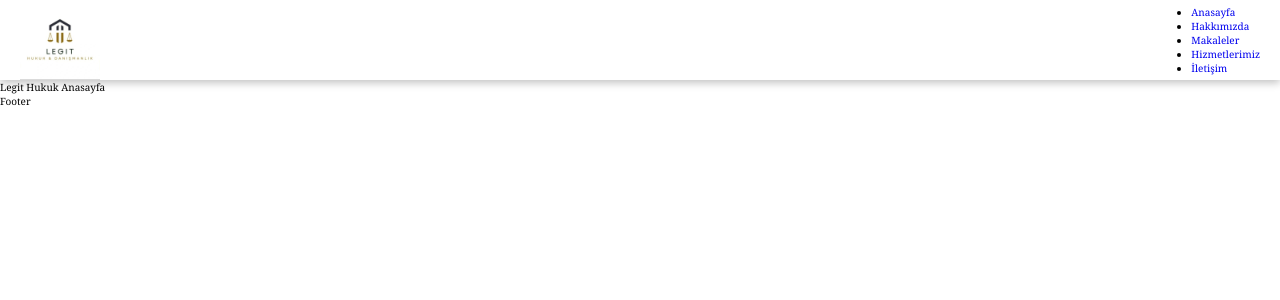
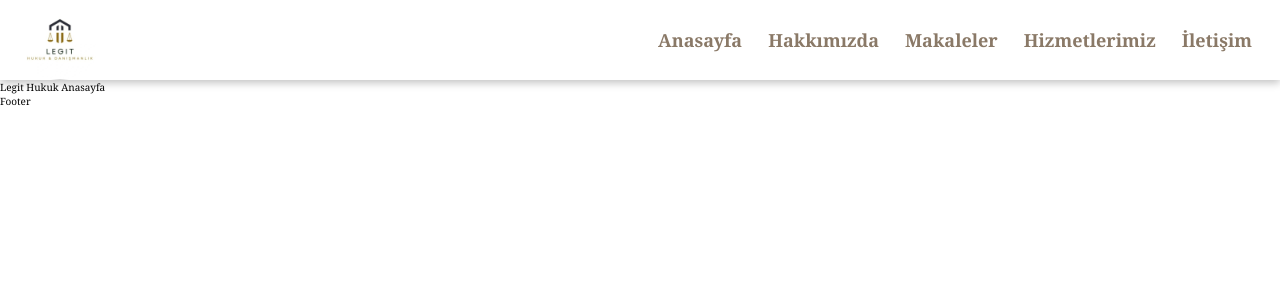
Before and after one commit to lyokocode/legit-hukuk, a React (Vite) app in the folder client/: page / in a window 1280 px wide. Shown: the top 300 px of the page. Built offline with nearby package versions, Linux system fonts and the light colour scheme.

Commit message:
navbar UI 1.0

```diff
--- a/client/package.json
+++ b/client/package.json
@@ -12,6 +12,7 @@
   "dependencies": {
     "react": "^18.2.0",
     "react-dom": "^18.2.0",
+    "react-icons": "^4.12.0",
     "react-router-dom": "^6.20.1",
     "sass": "^1.69.5"
   },
--- a/client/src/components/Navbar/index.jsx
+++ b/client/src/components/Navbar/index.jsx
@@ -1,27 +1,86 @@
-
-import { navigations } from "../../mockData/Navigation"
-import "./navbar.scss"
-import { Link } from "react-router-dom"
+import { useEffect, useRef, useState } from "react";
+import { navigations } from "../../mockData/Navigation";
+import "./navbar.scss";
+import { Link } from "react-router-dom";
+import { AiOutlineMenu, AiOutlineClose } from "react-icons/ai";
 
 export const Navbar = () => {
+    const [open, setOpen] = useState(false);
+
+    const closeActionRef = useRef();
+
+    const close = () => {
+        setOpen(false);
+    };
+
+    const handleKeyPress = (event) => {
+        if (event.keyCode === 27) {
+            // 27 is the keyCode for the "Escape" key
+            close();
+        }
+    };
+
+    useEffect(() => {
+        const handleClickOutside = (event) => {
+            if (
+                closeActionRef.current &&
+                !closeActionRef.current.contains(event.target)
+            ) {
+                close();
+            }
+        };
+
+        const handleKeyPressEvent = (event) => {
+            handleKeyPress(event);
+        };
+
+        document.addEventListener("mousedown", handleClickOutside);
+        document.addEventListener("keydown", handleKeyPressEvent);
+
+        return () => {
+            document.removeEventListener("mousedown", handleClickOutside);
+            document.removeEventListener("keydown", handleKeyPressEvent);
+        };
+    }, []);
+
     return (
-        <nav className="navbar">
+        <nav className="navbar" ref={closeActionRef}>
             <Link to="/" className="logoLink">
                 <img className="logo" src="/legit.png" alt="Legit Hukuk & Danışmanlık" />
             </Link>
 
             <ul className="navlinks">
-                {
-                    navigations && navigations.map(navigation => (
-                        <li key={navigation.id}>
-                            <Link to={navigation.link}>
-                                {navigation.title}
+                {navigations &&
+                    navigations.map((navigation) => (
+                        <li key={navigation.id} className="link">
+                            <Link to={navigation.link}>{navigation.title}</Link>
+                        </li>
+                    ))}
+            </ul>
 
-                            </Link>
-                        </li>
-                    ))
-                }
-            </ul>
+            <button className="iconContainer" onClick={() => setOpen(!open)}>
+                {open ? <AiOutlineClose size={30} /> : <AiOutlineMenu size={30} />}
+            </button>
+
+            {open && (
+                <div className="responsiveNavbar">
+                    <ul className="responsiveList">
+                        {navigations &&
+                            navigations.map((navigation) => (
+                                <li
+                                    key={navigation.id}
+                                    className="link"
+                                    onClick={(e) => {
+                                        e.stopPropagation();
+                                        close();
+                                    }}
+                                >
+                                    <Link to={navigation.link}>{navigation.title}</Link>
+                                </li>
+                            ))}
+                    </ul>
+                </div>
+            )}
         </nav>
-    )
-}
+    );
+};
--- a/client/src/components/Navbar/navbar.scss
+++ b/client/src/components/Navbar/navbar.scss
@@ -16,11 +16,119 @@
         width: 8rem;
         height: 8rem;
 
-
-
         .logo {
             width: 100%;
             height: 100%;
+            border-radius: 50%;
+        }
+    }
+
+    .navlinks {
+        display: flex;
+        align-items: center;
+        gap: 1rem;
+
+        @media screen and (max-width:768px) {
+            display: none;
+        }
+
+        .link {
+            padding: 0.4rem 0.8rem;
+            border-radius: 0.5rem;
+            transition: .4s all ease-in-out;
+
+            &:hover {
+                background-color: var(--softBg);
+            }
+
+            a {
+                font-size: 1.8rem;
+                font-weight: 600;
+                line-height: 2rem;
+                color: #8a7967;
+                transition: .3s ease-in all;
+                position: relative;
+                text-transform: capitalize;
+
+                &:hover,
+                &:active {
+                    color: #333;
+
+                    &::after {
+                        content: "";
+                        width: 50%;
+                        height: 0.2rem;
+                        background-color: #8a7967;
+                        position: absolute;
+                        bottom: -0.4rem;
+                        left: 0.1rem;
+                    }
+                }
+            }
+
+        }
+    }
+
+
+    .iconContainer {
+        position: absolute;
+        right: 2rem;
+        width: 3rem;
+        height: 3rem;
+        background-color: transparent;
+        display: none;
+
+        @media screen and (max-width:768px) {
+            display: block;
+        }
+
+        svg {
+            background-color: transparent;
+        }
+    }
+
+    .responsiveNavbar {
+        display: none;
+        transition: 0.3s ease-in-out all;
+        width: 50%;
+        min-width: 20rem;
+        height: 100%;
+        min-height: calc(100vh - 8rem);
+        position: absolute;
+        top: 8rem;
+        right: 0;
+        background-color: rgba($color: #8a7967, $alpha: 0.9);
+        z-index: 100;
+        font-size: 2rem;
+        color: #fff;
+
+        @media screen and (max-width:768px) {
+            display: block;
+        }
+
+        .responsiveList {
+            display: flex;
+            flex-direction: column;
+            align-items: center;
+            justify-content: space-evenly;
+            height: inherit;
+
+            li {
+                padding: 0.8rem 1.8rem;
+                border-radius: 0.5rem;
+                cursor: pointer;
+                transition: .5s ease-in all;
+
+                a {
+                    text-transform: capitalize;
+                }
+
+                &:hover {
+                    background-color: var(--softBg);
+                    color: #333;
+
+                }
+            }
         }
     }
 }
--- a/client/src/index.scss
+++ b/client/src/index.scss
@@ -13,13 +13,13 @@
     outline: none;
     border: none;
     text-decoration: none;
+    list-style: none;
 }
 
 html,
 body {
-    list-style: none;
     width: 100vw;
-    min-height: 200vh;
+    min-height: 100vh;
     overflow-x: hidden;
     font-family: Georgia, sans-serif;
 }
@@ -33,4 +33,9 @@ body {
 
 button {
     cursor: pointer;
+    background-color: inherit;
 }
+
+a {
+    color: inherit;
+}
```
Also changed, not shown: 1 other file (tests, documents, lock files or other folders).
